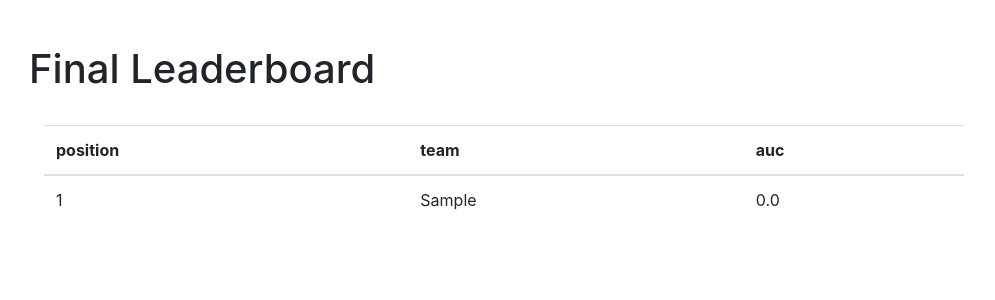
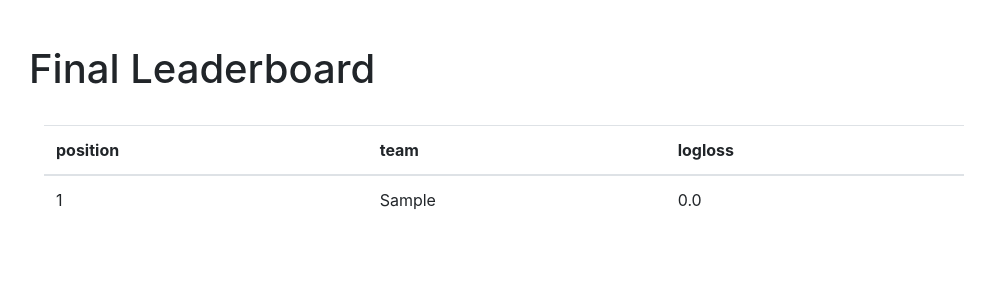
Before and after one commit to mingot/datathon_builder, a Django app: page /submissions/final/ in a window 1280 px wide. Shown: the part 56-356 px from the top of the page, without its empty margins (41-1036 px from the left). Run offline with Django 3.2, Linux system fonts and the light colour scheme; tables that the repository leaves empty hold one stand-in row (values such as "Sample post"); parts of the project's set-up code (start-up, migrations or seed data) failed here and were passed over; some libraries are stand-ins or nearby versions.

Commit message:
templates

```diff
--- a/hackathon/templates/submissions/leaderboard_final.html
+++ b/hackathon/templates/submissions/leaderboard_final.html
@@ -19,7 +19,7 @@
         <thead>
         	<th>position</th>
         	<th>team</th>
-        	<th>auc</th>
+        	<th>logloss</th>
 		</thead>
         <tbody>
         {% for team in teams %}
--- a/hackathon/templates/submissions/list.html
+++ b/hackathon/templates/submissions/list.html
@@ -32,7 +32,7 @@
         <thead>
         	<th>file</th>
         	<th>date</th>
-        	<th>precision</th>
+        	<th>logloss</th>
 		</thead>
         <tbody>
         {% for submission in submissions %}
--- a/submissions/views.py
+++ b/submissions/views.py
@@ -10,7 +10,7 @@ import requests
 
 from hackathon.users.models import User
 from .models import Submission
-from .aux_math import auc, precision
+from .aux_math import auc, precision, log_loss
 from .forms import SubmissionForm
 
 
@@ -32,6 +32,8 @@ def read_file(input_file):
 ### Import test set results to compute AUC
 # import requests
 # from aux_math import auc
+## if you see this and you are a participant,
+## be conscient of the importance in the ethics for professional development
 results_file = requests.get('https://s3.amazonaws.com/bcndatathonpollution/solution.csv').text.split('\n')
 real_private, real_public = read_file(results_file)
 
@@ -56,9 +58,10 @@ def submissions_list(request):
 			except Exception as e:
 				print 'Error', e
 
-			auc_public = auc(real_public, predicted_public)
-			#auc_public = precision(real_public, predicted_public)
-			newdoc = Submission(submissionfile=request.FILES['submissionfile'], user=current_user, auc_public=auc_public)
+			auc_public = log_loss(real_public, predicted_public)
+			auc_private = log_loss(real_private, predicted_private)
+			newdoc = Submission(submissionfile=request.FILES['submissionfile'], user=current_user,
+				auc_public=auc_public, auc_private=auc_private)
 			newdoc.save()
 			# except Exception as e:
 			# 	print 'Error', e
```
Also changed, not shown: submissions/aux_math.py (+10 -0 lines).
